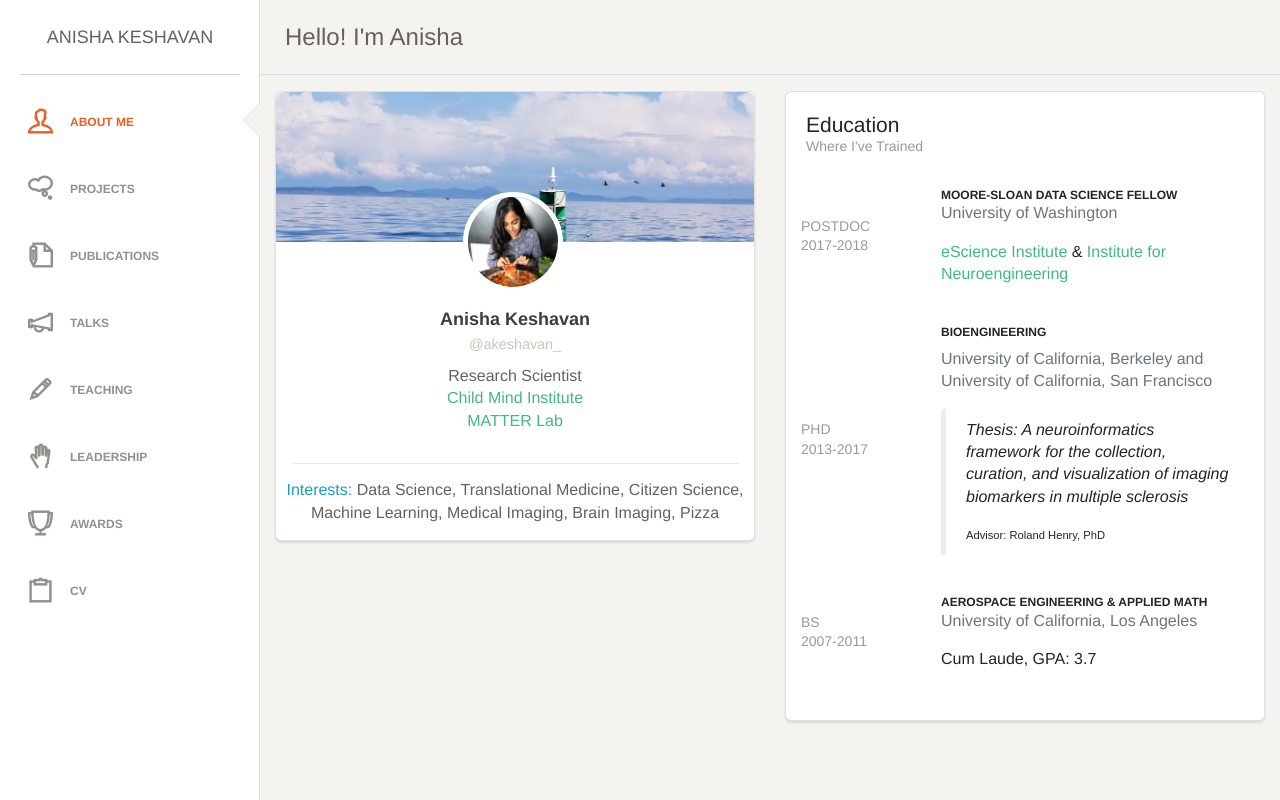
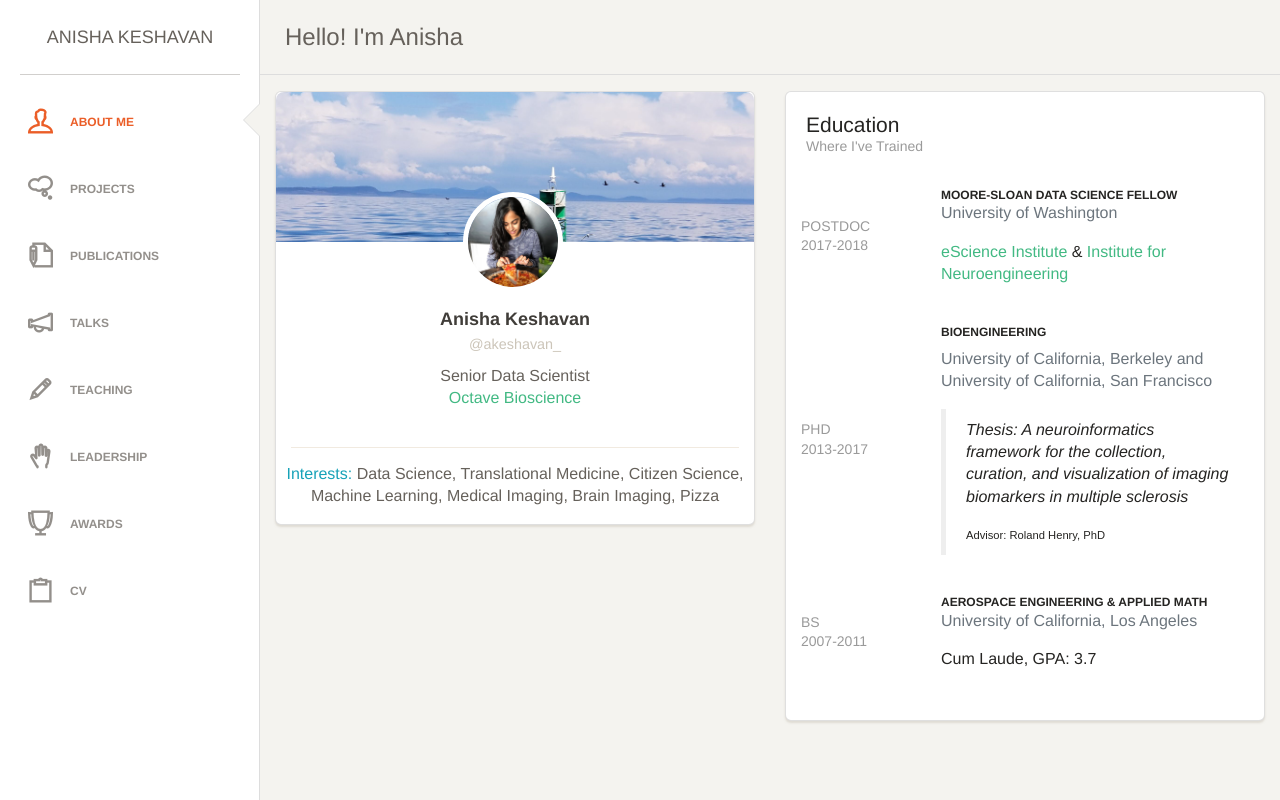
Before and after one commit to akeshavan/akeshavan.github.io, a Vue app: page /teaching in a window 1280 px wide. Built offline with nearby package versions, Linux system fonts and the light colour scheme.

Commit message:
updated job

```diff
--- a/src/components/About.vue
+++ b/src/components/About.vue
@@ -14,11 +14,9 @@
                   </h4>
                 </div>
                 <p class="description text-center">
-                    Research Scientist
+                    Senior Data Scientist
                     <br>
-                    <a href="http://childmind.org/">Child Mind Institute</a>
-                    <br>
-                    <a href="https://matter.childmind.org/">MATTER Lab</a>
+                    <a href="http://www.octavebio.com/">Octave Bioscience</a>
                     <br>
                 </p>
             </div>
```
